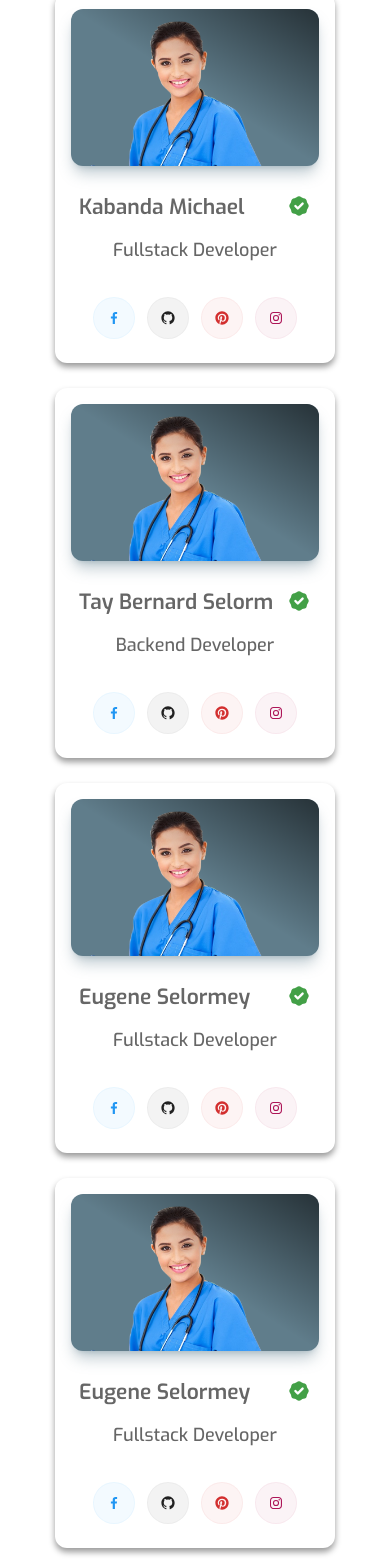
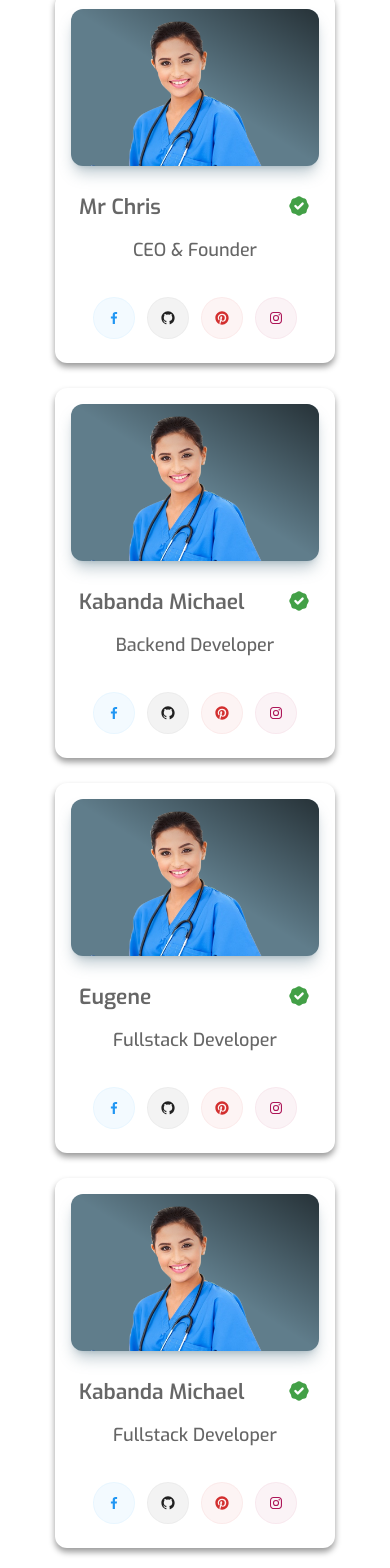
Before and after one commit to Michael-Builds/Atmostech-Solutions, a React (Create React App) app: page / in a window 390 px wide. Shown: the part 5950-7518 px from the top of the page. Built offline with nearby package versions, Linux system fonts and the light colour scheme.

Commit message:
Weekend Media Query Pushes

```diff
--- a/src/components/Home/Team.jsx
+++ b/src/components/Home/Team.jsx
@@ -50,7 +50,7 @@ const Team = () => {
               <CardBody>
                 <div className="mb-3 flex items-center justify-between">
                   <Typography color="blue-gray" className="team-name">
-                    Kabanda  Michael
+                    Mr Chris
                   </Typography>
                   <Typography
                     color="blue-gray"
@@ -60,7 +60,7 @@ const Team = () => {
                   </Typography>
                 </div>
                 <div className="text-center">
-                  <Typography color="gray" className='team-role'>Fullstack Developer</Typography>
+                  <Typography color="gray" className='team-role'>CEO & Founder</Typography>
                 </div>
 
                 <div className="flex justify-center items-center mt-8">
@@ -102,7 +102,7 @@ const Team = () => {
               <CardBody>
                 <div className="mb-3 flex items-center justify-between">
                   <Typography color="blue-gray" className="team-name">
-                    Tay Bernard Selorm
+                    Kabanda Michael
                   </Typography>
                   <Typography
                     color="blue-gray"
@@ -154,7 +154,7 @@ const Team = () => {
               <CardBody>
                 <div className="mb-3 flex items-center justify-between">
                   <Typography color="blue-gray" className="team-name">
-                    Eugene Selormey
+                    Eugene
                   </Typography>
                   <Typography
                     color="blue-gray"
@@ -205,7 +205,7 @@ const Team = () => {
               <CardBody>
                 <div className="mb-3 flex items-center justify-between">
                   <Typography color="blue-gray" className="team-name">
-                    Eugene Selormey
+                   Kabanda Michael
                   </Typography>
                   <Typography
                     color="blue-gray"
--- a/src/components/Mobile/Main.jsx
+++ b/src/components/Mobile/Main.jsx
@@ -41,7 +41,6 @@ const Main = () => {
                         </p>
                     </div>
                 </div>
-
 
                 <div id='mobile-options' className="grid grid-cols-1 mobile-options gap-8 md:grid-cols-2 mb-10 ">
 
```
